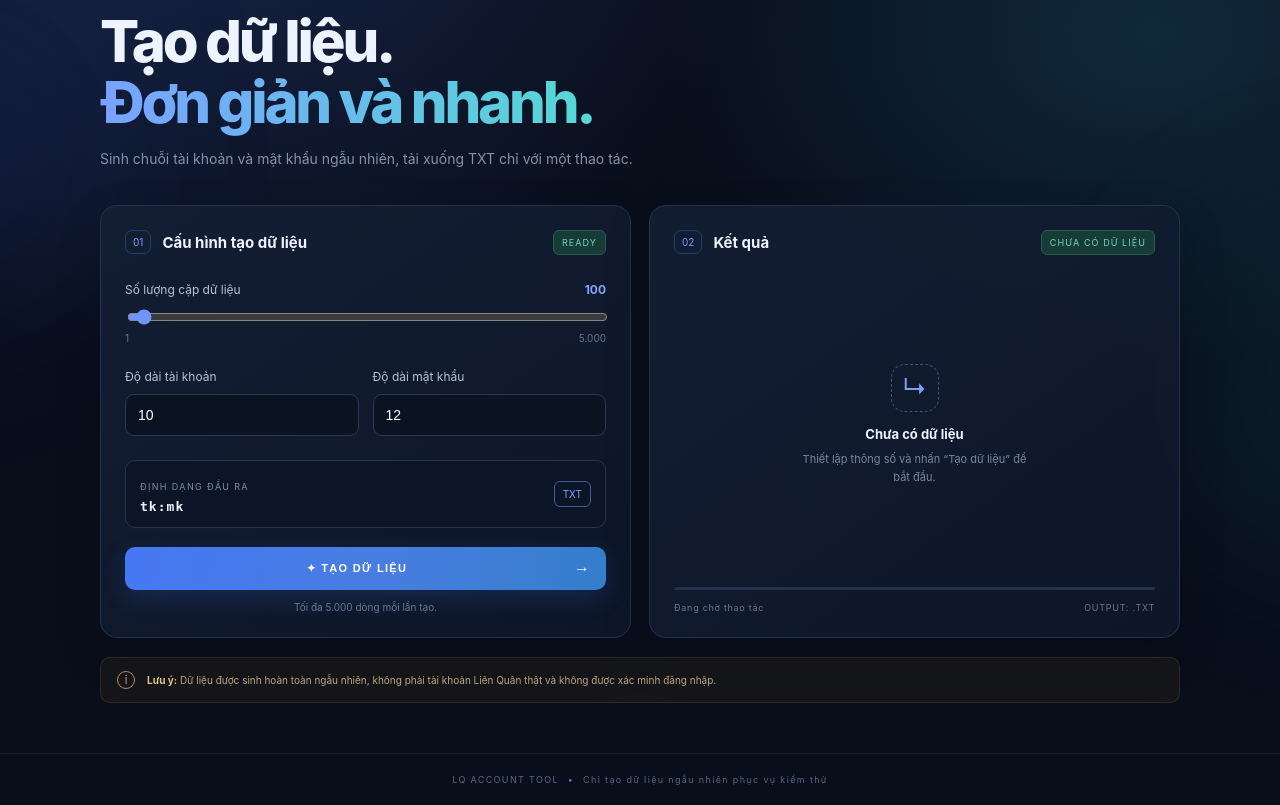
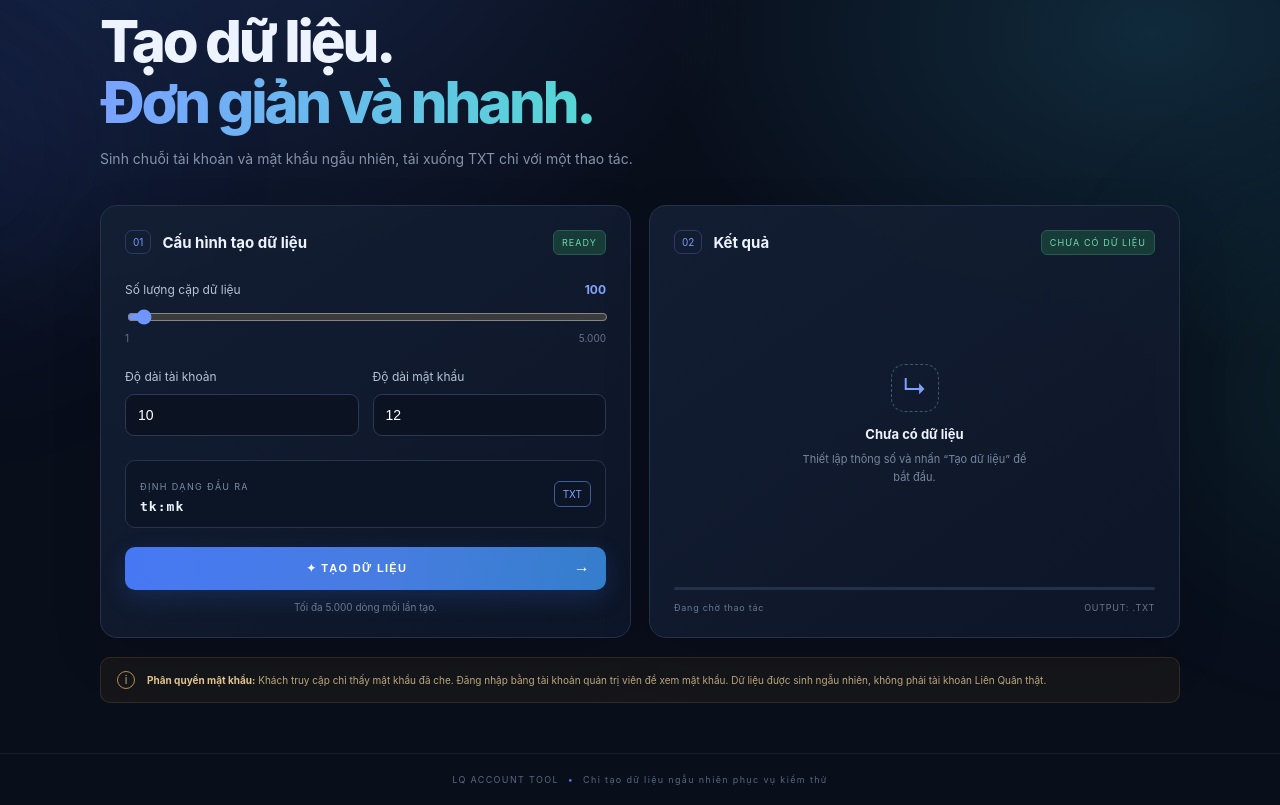
Before and after one commit to tvs-huucuutoi/lq-account, a Flask app: page / in a window 1280 px wide. Shown: the part 161-966 px from the top of the page. Run offline with Flask 3, Linux system fonts and the light colour scheme.

Commit message:
Explain admin-only password visibility on homepage

```diff
--- a/templates/index.html
+++ b/templates/index.html
@@ -38,6 +38,6 @@
     <div class="panel-foot"><span id="status-text">Đang chờ thao tác</span><span>OUTPUT: .TXT</span></div>
   </div>
 </section>
-<section class="notice"><span>i</span><p><b>Lưu ý:</b> Dữ liệu được sinh hoàn toàn ngẫu nhiên, không phải tài khoản Liên Quân thật và không được xác minh đăng nhập.</p></section>
+<section class="notice"><span>i</span><p><b>Phân quyền mật khẩu:</b> {% if is_admin %}Bạn đang đăng nhập quản trị viên; mật khẩu được hiển thị và có thể tải xuống.{% else %}Khách truy cập chỉ thấy mật khẩu đã che. Đăng nhập bằng tài khoản quản trị viên để xem mật khẩu.{% endif %} Dữ liệu được sinh ngẫu nhiên, không phải tài khoản Liên Quân thật.</p></section>
 <script src="{{ url_for('static', filename='app.js') }}"></script>
 {% endblock %}
```
